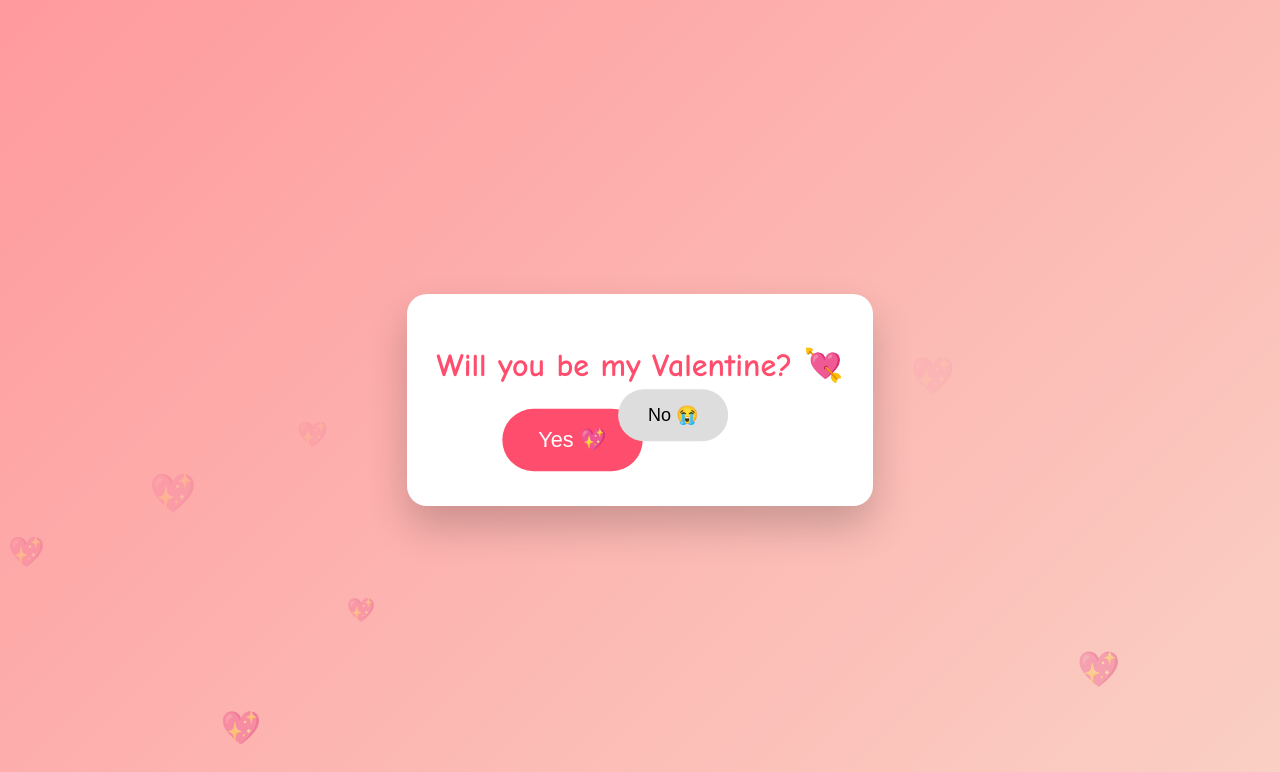
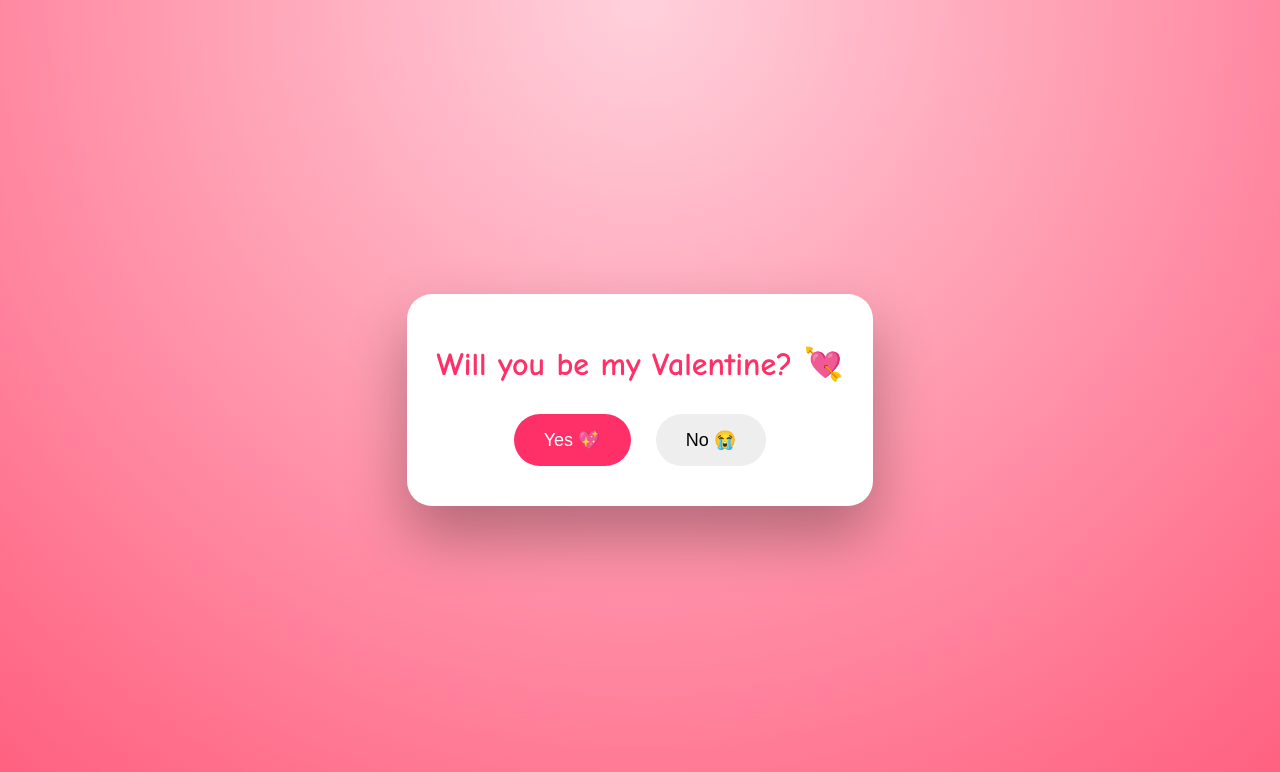
Before and after one commit to chuajohnmatthew/valentine, a plain HTML site: page index.html in a window 1280 px wide. Both pictures are taken after a click on the button "No 😭". Shown: the top 772 px of the page. Drawn offline with Linux system fonts and the light colour scheme.

Commit message:
Add files via upload

```diff
--- a/index.html
+++ b/index.html
@@ -1,17 +1,18 @@
 <!DOCTYPE html>
 <html lang="en">
 <head>
-  <meta charset="UTF-8" />
+<meta charset="UTF-8">
 <title>Be My Valentine 💖</title>
 <meta name="viewport" content="width=device-width, initial-scale=1.0">
+
 <style>
 body {
   margin: 0;
   height: 100vh;
-      background: linear-gradient(135deg, #ff9a9e, #fad0c4);
+  background: radial-gradient(circle at top, #ffd1dc, #ff5e7e);
   display: flex;
+  justify-content: center;
   align-items: center;
-      justify-content: center;
   font-family: 'Comic Sans MS', 'Segoe UI', sans-serif;
   overflow: hidden;
 }
@@ -19,15 +20,20 @@
 .card {
   background: white;
   padding: 30px;
-      border-radius: 20px;
+  border-radius: 25px;
   text-align: center;
-      box-shadow: 0 20px 40px rgba(0,0,0,0.2);
+  box-shadow: 0 30px 60px rgba(0,0,0,0.3);
   max-width: 90%;
+  animation: popIn 0.5s ease;
+}
+
+@keyframes popIn {
+  from { transform: scale(0.7); opacity: 0; }
+  to { transform: scale(1); opacity: 1; }
 }
 
 h1 {
-      color: #ff4d6d;
-      margin-bottom: 20px;
+  color: #ff2f68;
 }
 
 button {
@@ -36,33 +42,44 @@
   border-radius: 50px;
   font-size: 18px;
   cursor: pointer;
+  margin: 10px;
   transition: all 0.3s ease;
-      margin: 10px;
 }
 
 #yes {
-      background: #ff4d6d;
+  background: #ff2f68;
   color: white;
 }
 
 #no {
-      background: #ddd;
+  background: #eee;
 }
 
-    .heart {
+.float {
   position: absolute;
-      color: rgba(255,255,255,0.8);
-      font-size: 24px;
-      animation: float 6s linear infinite;
+  pointer-events: none;
+  animation: floatUp 4s linear forwards;
 }
 
-    @keyframes float {
-      0% { transform: translateY(100vh); opacity: 0; }
-      10% { opacity: 1; }
-      100% { transform: translateY(-10vh); opacity: 0; }
+@keyframes floatUp {
+  from { transform: translateY(100vh); opacity: 1; }
+  to { transform: translateY(-10vh); opacity: 0; }
+}
+
+.shake {
+  animation: shake 0.3s;
+}
+
+@keyframes shake {
+  0% { transform: translateX(0); }
+  25% { transform: translateX(-10px); }
+  50% { transform: translateX(10px); }
+  75% { transform: translateX(-10px); }
+  100% { transform: translateX(0); }
 }
 </style>
 </head>
+
 <body>
 
 <div class="card" id="card">
@@ -72,37 +89,23 @@
 </div>
 
 <script>
-    let yesSize = 1;
+let yesScale = 1;
+let noCount = 0;
+
+const noTexts = [
+  "No 😭",
+  "Are you sure??",
+  "PLS 😢",
+  "Don't do this",
+  "Be serious rn",
+  "My heart 💔",
+  "This is cruel",
+  "Try again"
+];
 
 function noClicked() {
-      yesSize += 0.2;
-      document.getElementById("yes").style.transform = `scale(${yesSize})`;
+  noCount++;
 
-      const noBtn = document.getElementById("no");
-      noBtn.style.transform = `translate(${Math.random()*100 - 50}px, ${Math.random()*50 - 25}px)`;
-    }
-
-    function yesClicked() {
-      document.getElementById("card").innerHTML = `
-        <h1>YAYYYY!! 💖💖💖</h1>
-        <p>You just made my heart very happy 🥰</p>
-        <p>Happy Valentine’s Day 💕</p>
-      `;
-    }
-
-    function createHeart() {
-      const heart = document.createElement("div");
-      heart.className = "heart";
-      heart.innerHTML = "💖";
-      heart.style.left = Math.random() * 100 + "vw";
-      heart.style.fontSize = Math.random() * 20 + 20 + "px";
-      document.body.appendChild(heart);
-
-      setTimeout(() => heart.remove(), 6000);
-    }
-
-    setInterval(createHeart, 400);
-  </script>
-
-</body>
-</html>
+  // YES gets huge
+  yesScale += 0.35;
+  document.getElementB
```
Lines whose indentation alone changed are shown as unchanged.
